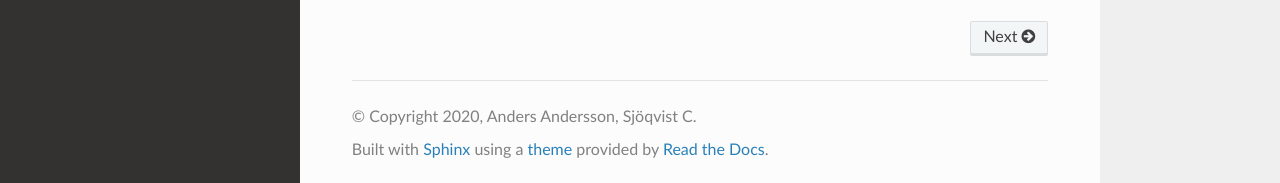
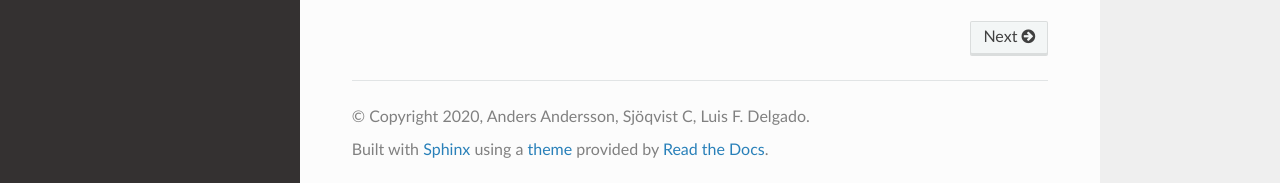
Before and after one commit to EnvGen/POGENOM, a Sphinx documentation site: the page built from docs/source/index.rst, in a window 1280 px wide and 900 px high, scrolled down 809 px. Shown: the part 714-897 px from the top of the window. Built offline with Sphinx 7.4.7 and the Read the Docs theme 2.0.0, drawn with Linux system fonts in a browser that asks for light colours.

Commit message:
Update conf.py

```diff
--- a/docs/source/conf.py
+++ b/docs/source/conf.py
@@ -18,8 +18,8 @@
 # -- Project information -----------------------------------------------------
 
 project = 'POGENOM'
-copyright = '2020, Anders Andersson, Sjöqvist C'
-author = 'Anders Andersson, Sjöqvist C'
+copyright = '2020, Anders Andersson, Sjöqvist C, Luis F. Delgado'
+author = 'Anders Andersson, Luis F. Delgado, Sjöqvist C'
 
 # The full version, including alpha/beta/rc tags
 release = 'latest'
```
